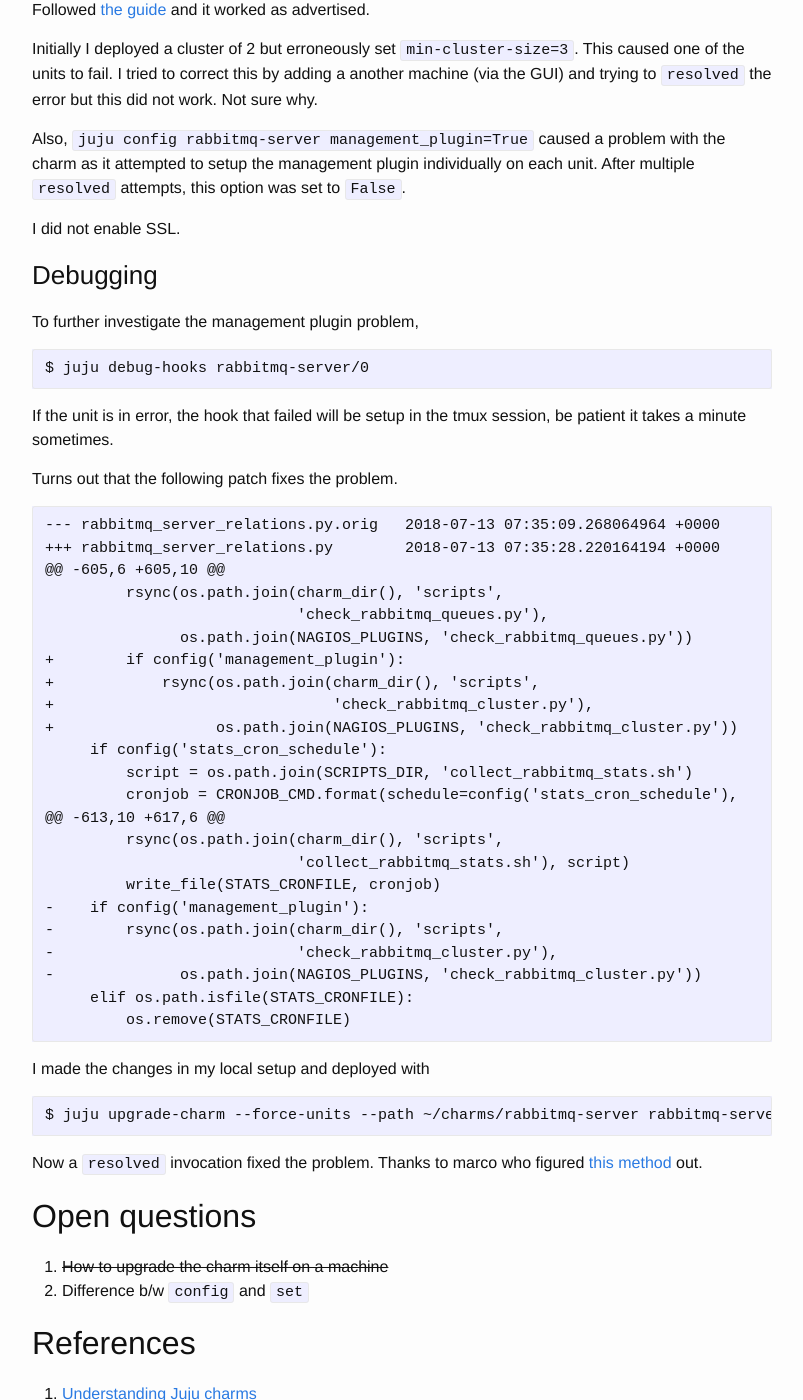
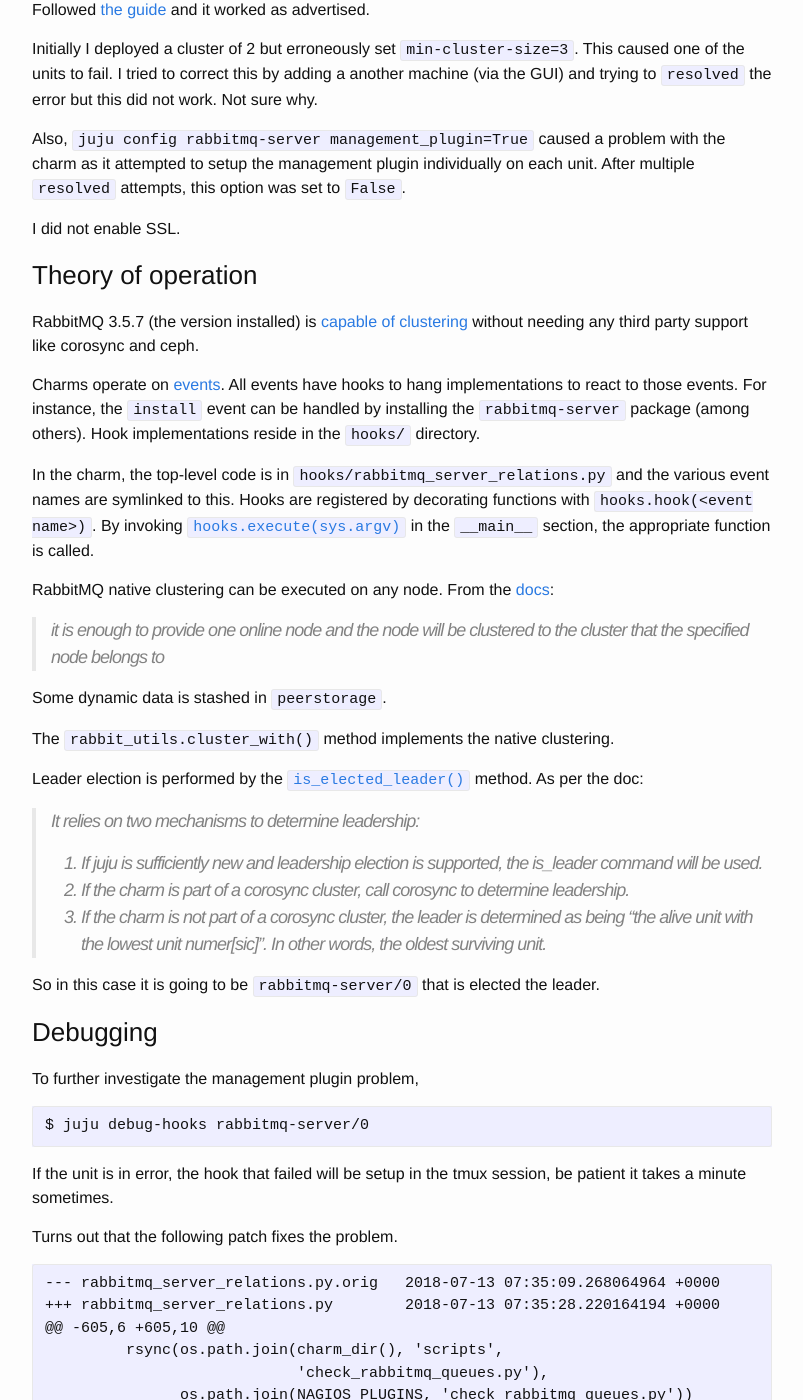
Before and after one commit to alephnull/alephnull.github.io, a Jekyll site: the page built from _posts/2018-07-13-juju.md, in a window 1280 px wide and 1400 px high, scrolled down 1971 px. Shown: the whole window, without its empty margins (238-1041 px from the left). Built offline with Jekyll 4.4.1, drawn with Linux system fonts in a browser that asks for light colours; our own code applies the rules of GitHub Pages for plain Markdown files; some of the changed text lies outside the part shown.

Commit message:
Added charm ToO

```diff
--- a/_posts/2018-07-13-juju.md
+++ b/_posts/2018-07-13-juju.md
@@ -87,6 +87,31 @@
 
 I did not enable SSL.
 
+### Theory of operation
+
+RabbitMQ 3.5.7 (the version installed) is [capable of clustering](https://www.rabbitmq.com/clustering.html) without needing any third party support like corosync and ceph.
+
+Charms operate on [events](https://docs.jujucharms.com/2.4/en/developer-event-cycle). All events have hooks to hang implementations to react to those events. For instance, the `install` event can be handled by installing the `rabbitmq-server` package (among others). Hook implementations reside in the `hooks/` directory.
+
+In the charm, the top-level code is in `hooks/rabbitmq_server_relations.py` and the various event names are symlinked to this. Hooks are registered by decorating functions with `hooks.hook(<event name>)`. By invoking [`hooks.execute(sys.argv)`](http://charm-helpers.readthedocs.io/en/latest/api/charmhelpers.core.hookenv.html#charmhelpers.core.hookenv.Hooks) in the `__main__` section, the appropriate function is called.
+
+RabbitMQ native clustering can be executed on any node. From the [docs](https://www.rabbitmq.com/clustering.html#creating):
+
+> it is enough to provide one online node and the node will be clustered to the cluster that the specified node belongs to
+
+Some dynamic data is stashed in `peerstorage`.
+
+The `rabbit_utils.cluster_with()` method implements the native clustering.
+
+Leader election is performed by the [`is_elected_leader()`](http://charm-helpers.readthedocs.io/en/latest/api/charmhelpers.contrib.hahelpers.html#charmhelpers.contrib.hahelpers.cluster.is_elected_leader) method. As per the doc:
+
+> It relies on two mechanisms to determine leadership:
+> 1. If juju is sufficiently new and leadership election is supported, the is_leader command will be used.
+> 2. If the charm is part of a corosync cluster, call corosync to determine leadership.
+> 3. If the charm is not part of a corosync cluster, the leader is determined as being “the alive unit with the lowest unit numer[sic]”. In other words, the oldest surviving unit.
+
+So in this case it is going to be `rabbitmq-server/0` that is elected the leader.
+
 ### Debugging
 
 To further investigate the management plugin problem,
@@ -137,7 +162,8 @@
 ## Open questions
 
 1. ~~How to upgrade the charm itself on a machine~~
-1. Difference b/w `config` and `set`
+1. What information is stored in relations?
+1. How is information stored in relations?
 
 ## References
 
```
